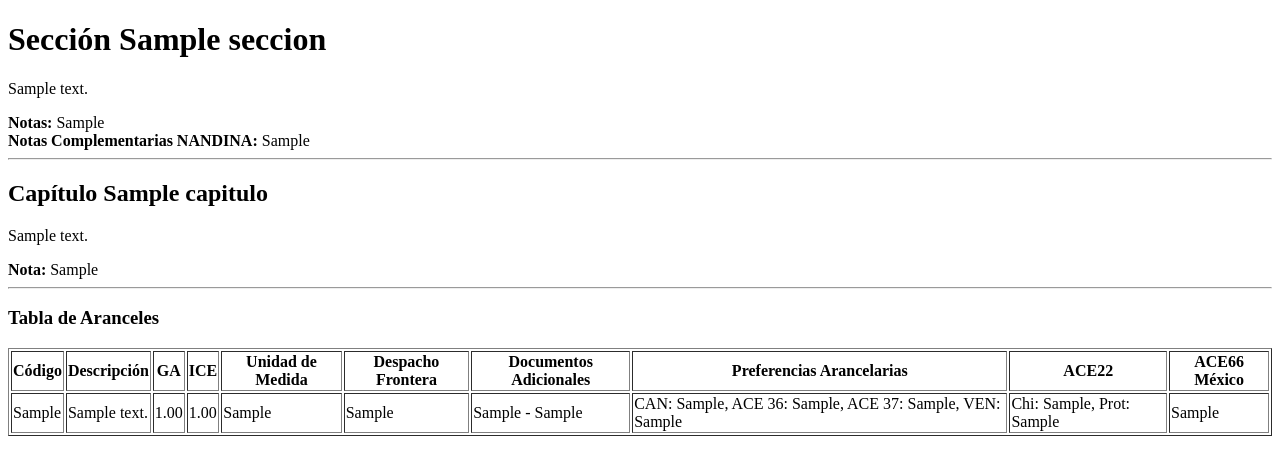
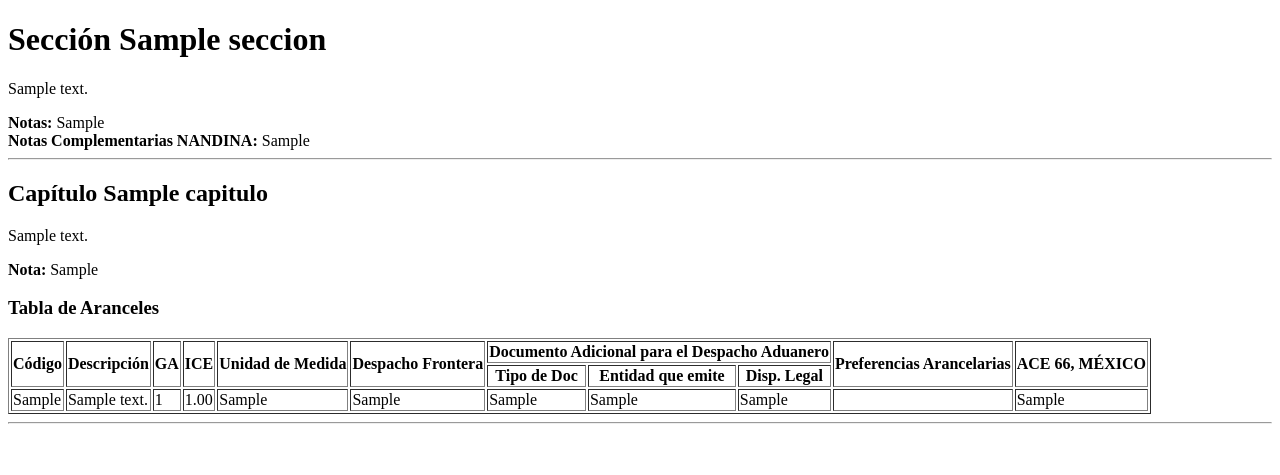
Before and after one commit to RaschifDaguer/Busqueda-aranceles-proyecto-grupal, a Django app: page /busqueda/ in a window 1280 px wide. Shown: the top 475 px of the page. Run offline with Django 5.2, Linux system fonts and the light colour scheme; tables that the repository leaves empty hold one stand-in row (values such as "Sample post").

Commit message:
Ajustes finales: plantilla, modelo y coherencia de Preferencias Arancelarias, formato GA entero

```diff
--- a/core/models.py
+++ b/core/models.py
@@ -29,11 +29,13 @@ class DocumentosAdicionales(models.Model):
 class PreferenciasArancelarias(models.Model):
     can = models.CharField(max_length=50, verbose_name="CAN", blank=True, null=True)
     ace_36 = models.CharField(max_length=50, verbose_name="ACE 36", blank=True, null=True)
-    ace_37 = models.CharField(max_length=50, verbose_name="ACE 37", blank=True, null=True)
+    ace_47 = models.CharField(max_length=50, verbose_name="ACE 47", blank=True, null=True)
     ven = models.CharField(max_length=50, verbose_name="VEN", blank=True, null=True)
 
     def __str__(self):
-        return f"CAN: {self.can}, ACE 36: {self.ace_36}, ACE 37: {self.ace_37}, VEN: {self.ven}"
+        if self.can == '100' or self.ace_36 == '100' or self.ace_47 == '100' or self.ven == '100':
+            return '100'
+        return ''
 
 class ACE22(models.Model):
     chi = models.CharField(max_length=50, verbose_name="Chi", blank=True, null=True)
@@ -61,13 +63,14 @@ class Arancel(models.Model):
     ice = models.DecimalField(max_digits=5, decimal_places=2, verbose_name="ICE %", blank=True, null=True)
     unidad_medida = models.CharField(max_length=50, verbose_name="Unidad de Medida", blank=True, null=True)
     despacho_frontera = models.CharField(max_length=100, verbose_name="Despacho en Frontera", blank=True, null=True)
-    documentos_adicionales = models.OneToOneField(DocumentosAdicionales, on_delete=models.SET_NULL, null=True, blank=True)
-    preferencias_arancelarias = models.OneToOneField(PreferenciasArancelarias, on_delete=models.SET_NULL, null=True, blank=True)
-    ace22 = models.OneToOneField(ACE22, on_delete=models.SET_NULL, null=True, blank=True)
-    ace66_mexico = models.OneToOneField(ACE66Mexico, on_delete=models.SET_NULL, null=True, blank=True)
+    documentos_adicionales = models.ForeignKey(DocumentosAdicionales, on_delete=models.SET_NULL, null=True, blank=True)
+    preferencias_arancelarias = models.ForeignKey(PreferenciasArancelarias, on_delete=models.SET_NULL, null=True, blank=True)
+    ace22 = models.ForeignKey(ACE22, on_delete=models.SET_NULL, null=True, blank=True)
+    ace66_mexico = models.ForeignKey(ACE66Mexico, on_delete=models.SET_NULL, null=True, blank=True)
 
     def save(self, *args, **kwargs):
-        capitulo = self.capituloaranc.titulo if self.capituloaranc else ''
+        # Formatear el capítulo a dos dígitos para el código
+        capitulo = f"{int(self.capituloaranc.titulo):02}" if self.capituloaranc and self.capituloaranc.titulo.isdigit() else (self.capituloaranc.titulo if self.capituloaranc else '')
         partida = f"{self.partida}." if self.partida else ''
         subpartida = f"{self.subpartida}." if self.subpartida else ''
         subpartida_nacional = f"{self.subpartida_nacional}." if self.subpartida_nacional else ''
--- a/core/templates/core/Buscadoraduanas.html
+++ b/core/templates/core/Buscadoraduanas.html
@@ -15,47 +15,58 @@
             <strong>Notas Complementarias NANDINA:</strong> {{ seccion.notas_complementarias_nandina }}
         {% endif %}
         <hr>
-    {% endfor %}
-
         {% for capitulo in capitulos %}
-        <h2>Capítulo {{ capitulo.titulo }}</h2>
+            {% if capitulo.seccion_id == seccion.id %}
+                <h2>Capítulo {% if capitulo.titulo|length == 1 %}0{{ capitulo.titulo }}{% else %}{{ capitulo.titulo }}{% endif %}</h2>
                 <p>{{ capitulo.descripcion }}</p>
                 {% if capitulo.nota %}
-            <strong>Nota:</strong> {{ capitulo.nota }}
+                    <strong>Nota:</strong> {{ capitulo.nota }}<br>
                 {% endif %}
-        <hr>
-    {% endfor %}
-
                 <h3>Tabla de Aranceles</h3>
                 <table border="1">
                     <tr>
-            <th>Código</th>
-            <th>Descripción</th>
-            <th>GA</th>
-            <th>ICE</th>
-            <th>Unidad de Medida</th>
-            <th>Despacho Frontera</th>
-            <th>Documentos Adicionales</th>
-            <th>Preferencias Arancelarias</th>
-            <th>ACE22</th>
-            <th>ACE66 México</th>
-            <!-- Agrega más columnas si tienes más campos -->
+                        <th rowspan="2">Código</th>
+                        <th rowspan="2">Descripción</th>
+                        <th rowspan="2">GA</th>
+                        <th rowspan="2">ICE</th>
+                        <th rowspan="2">Unidad de Medida</th>
+                        <th rowspan="2">Despacho Frontera</th>
+                        <th colspan="3">Documento Adicional para el Despacho Aduanero</th>
+                        <th rowspan="2">Preferencias Arancelarias</th>
+                        <th rowspan="2">ACE 66, MÉXICO</th>
+                    </tr>
+                    <tr>
+                        <th>Tipo de Doc</th>
+                        <th>Entidad que emite</th>
+                        <th>Disp. Legal</th>
                     </tr>
                     {% for arancel in aranceles %}
+                        {% if arancel.capituloaranc.id == capitulo.id %}
                             <tr>
-            <td>{{ arancel.codigo }}</td>
-            <td>{{ arancel.descripcion }}</td>
-            <td>{{ arancel.ga }}</td>
-            <td>{{ arancel.ice }}</td>
-            <td>{{ arancel.unidad_medida }}</td>
-            <td>{{ arancel.despacho_frontera }}</td>
-            <td>{{ arancel.documentos_adicionales }}</td>
-            <td>{{ arancel.preferencias_arancelarias }}</td>
-            <td>{{ arancel.ace22 }}</td>
-            <td>{{ arancel.ace66_mexico }}</td>
-            <!-- Agrega más campos si tu modelo tiene más -->
+                                <td>{{ arancel.codigo|default_if_none:""|default:"" }}</td>
+                                <td>{{ arancel.descripcion|default_if_none:""|default:"" }}</td>
+                                <td>{% if arancel.ga %}{{ arancel.ga|floatformat:0 }}{% else %}{% endif %}</td>
+                                <td>{{ arancel.ice|default_if_none:""|default:"" }}</td>
+                                <td>{{ arancel.unidad_medida|default_if_none:""|default:"" }}</td>
+                                <td>{{ arancel.despacho_frontera|default_if_none:""|default:"" }}</td>
+                                <td>{% if arancel.documentos_adicionales %}{{ arancel.documentos_adicionales.tipo_doc|default_if_none:""|default:"" }}{% else %}{% endif %}</td>
+                                <td>{% if arancel.documentos_adicionales %}{{ arancel.documentos_adicionales.entidad_emite|default_if_none:""|default:"" }}{% else %}{% endif %}</td>
+                                <td>{% if arancel.documentos_adicionales %}{{ arancel.documentos_adicionales.disp_legal|default_if_none:""|default:"" }}{% else %}{% endif %}</td>
+                                <td>
+                                    {% if arancel.preferencias_arancelarias %}
+                                        {% if arancel.preferencias_arancelarias.can == '100' or arancel.preferencias_arancelarias.ace_36 == '100' or arancel.preferencias_arancelarias.ace_47 == '100' or arancel.preferencias_arancelarias.ven == '100' %}
+                                            100
+                                        {% endif %}
+                                    {% endif %}
+                                </td>
+                                <td>{% if arancel.ace66_mexico %}{{ arancel.ace66_mexico.ace_66_mexico|default_if_none:""|default:"" }}{% else %}{% endif %}</td>
                             </tr>
+                        {% endif %}
                     {% endfor %}
                 </table>
+                <hr>
+            {% endif %}
+        {% endfor %}
+    {% endfor %}
 </body>
 </html>
--- a/core/views.py
+++ b/core/views.py
@@ -41,9 +41,9 @@ def buscador_aranceles(request):
     })
 
 def busqueda_view(request):
-    secciones = Seccion.objects.all()
-    capitulos = Capitulo.objects.all()
-    aranceles = Arancel.objects.all()
+    secciones = Seccion.objects.all().order_by('titulo')
+    capitulos = Capitulo.objects.all().order_by('titulo')
+    aranceles = Arancel.objects.all().order_by('capituloaranc__titulo', 'codigo')
     return render(request, 'core/Buscadoraduanas.html', {
         'secciones': secciones,
         'capitulos': capitulos,
```
Also changed, not shown: core/migrations/0001_initial.py (added), core/migrations/0002_auto_20250613_0124.py (added). Lines whose indentation alone changed are shown as unchanged.
